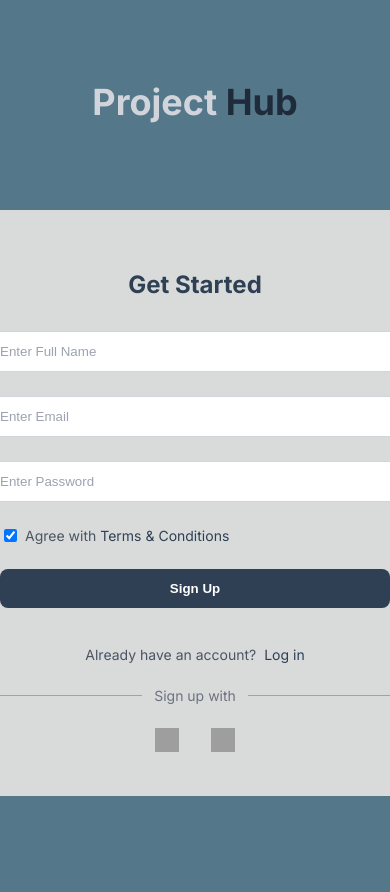
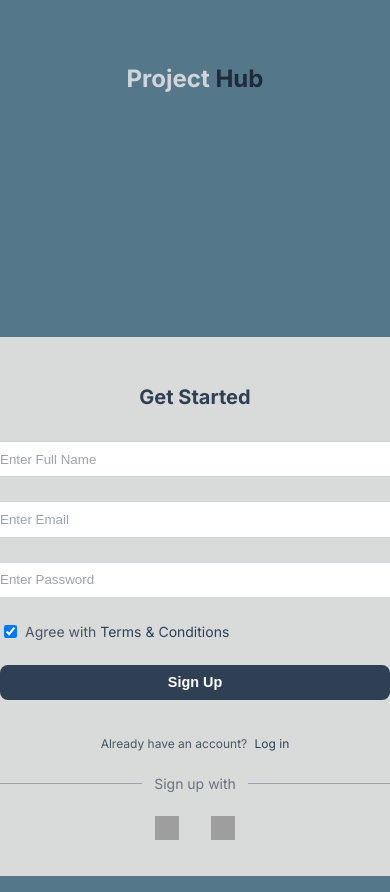
Before and after one commit to ablahuzayn/Project-Hub, a plain HTML site: page index.html in a window 390 px wide. Shown: the top 892 px of the page. Before the commit the page ends 844 px from the top, so only its background shows below. Drawn offline with Linux system fonts and the light colour scheme; grey boxes are pictures that could not be loaded.

Commit message:
Update style.css

```diff
--- a/style.css
+++ b/style.css
@@ -1,20 +1,22 @@
+
 body {
   font-family: 'Inter', sans-serif;
   min-height: 100vh;
+  background-color: #54788a;
+  margin: 0;
   display: flex;
   flex-direction: column;
   align-items: center;
-  justify-content: start;
-  background-color: #54788a;
-  margin: 0;
+  padding-top: 3rem;
 }
 
 .title {
-  margin-top: 5rem;
+  margin-top: 2rem;
   font-size: 2.25rem;
   font-weight: 800;
   color: #d1d5db;
   user-select: none;
+  text-align: center;
 }
 
 .highlight {
@@ -34,7 +36,7 @@ body {
   display: flex;
   flex-direction: column;
   align-items: center;
-  margin-bottom: 3rem;
+  margin: 0 auto 3rem auto;
 }
 
 .form-title {
@@ -43,6 +45,7 @@ body {
   color: #2f4054;
   margin-bottom: 2rem;
   user-select: none;
+  text-align: center;
 }
 
 .input {
@@ -100,6 +103,7 @@ body {
   color: #4b5563;
   margin-bottom: 1.5rem;
   user-select: none;
+  text-align: center;
 }
 
 .link {
@@ -145,7 +149,8 @@ body {
 .social-icons img:hover {
   transform: scale(1.2);
 }
-/* Base Layout */
+
+/* Dashboard Layout */
 .dashboard-body {
   background-color: #5B7A8A;
   min-height: 100vh;
@@ -154,7 +159,6 @@ body {
   font-family: system-ui, -apple-system, BlinkMacSystemFont, 'Segoe UI', Roboto, 'Open Sans', sans-serif;
 }
 
-/* Header */
 .dashboard-header {
   display: flex;
   justify-content: space-between;
@@ -181,7 +185,6 @@ body {
   cursor: pointer;
 }
 
-/* Main */
 .dashboard-main {
   flex-grow: 1;
   display: flex;
@@ -190,7 +193,6 @@ body {
   padding: 1.5rem;
 }
 
-/* Texts */
 .dashboard-title {
   font-size: 2.5rem;
   font-weight: 800;
@@ -215,7 +217,6 @@ body {
   line-height: 1.5;
 }
 
-/* Image */
 .dashboard-image {
   max-width: 100%;
   height: auto;
@@ -223,7 +224,6 @@ body {
   margin-bottom: 2rem;
 }
 
-/* Info Box */
 .info-box {
   background-color: #D1D5DB;
   border-radius: 1rem;
@@ -245,7 +245,6 @@ body {
   margin-bottom: 1rem;
 }
 
-/* Upload Button */
 .upload-button {
   background-color: #1B2430;
   color: white;
@@ -258,3 +257,47 @@ body {
   border: none;
   cursor: pointer;
 }
+
+/* Responsive Fixes */
+@media screen and (max-width: 480px) {
+  .form {
+    padding: 2rem 1rem;
+    border-radius: 1rem;
+    margin: 1rem;
+  }
+
+  .title {
+    font-size: 1.5rem;
+    margin-top: 1rem;
+  }
+
+  .form-title {
+    font-size: 1.25rem;
+  }
+
+  .input {
+    padding: 0.6rem 0.9rem;
+  }
+
+  .button {
+    font-size: 0.9rem;
+    padding: 0.6rem;
+  }
+
+  .login-text {
+    font-size: 0.75rem;
+  }
+
+  .dashboard-title {
+    font-size: 1.75rem;
+  }
+
+  .dashboard-image {
+    width: 90%;
+  }
+
+  .info-box {
+    padding: 1rem;
+    font-size: 0.8rem;
+  }
+}
```
